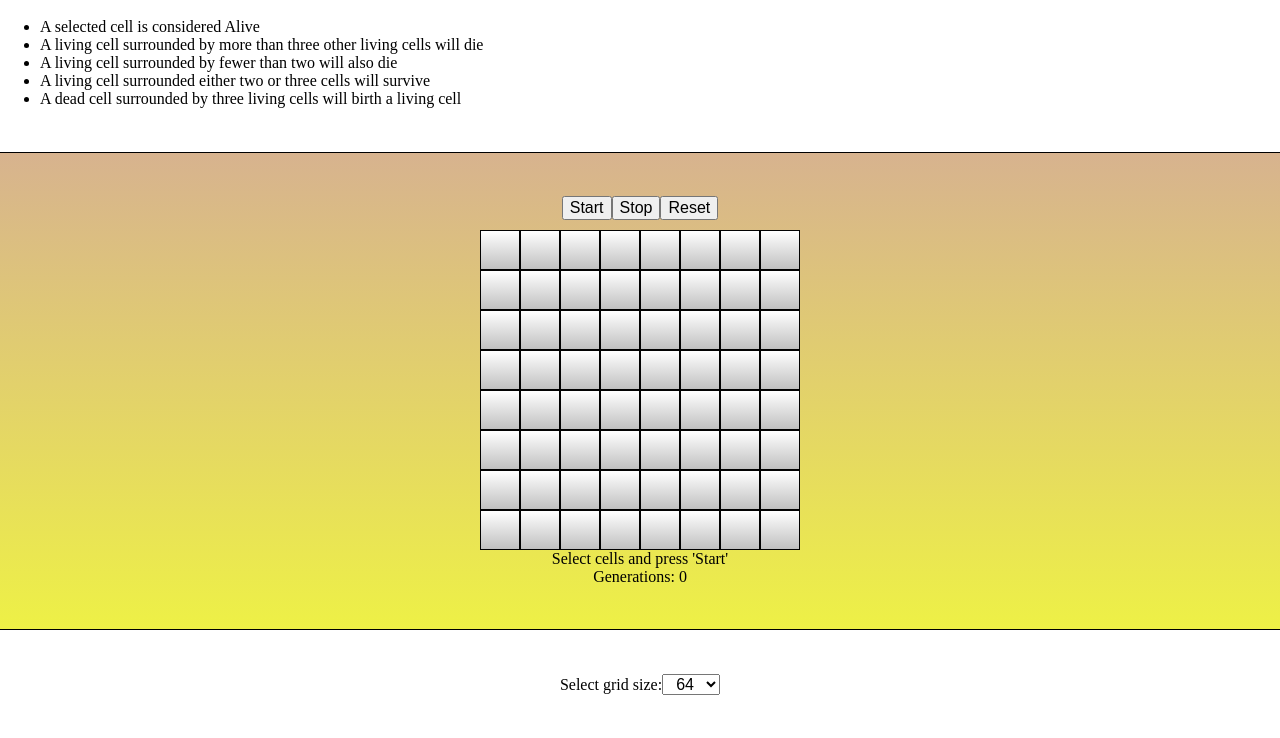
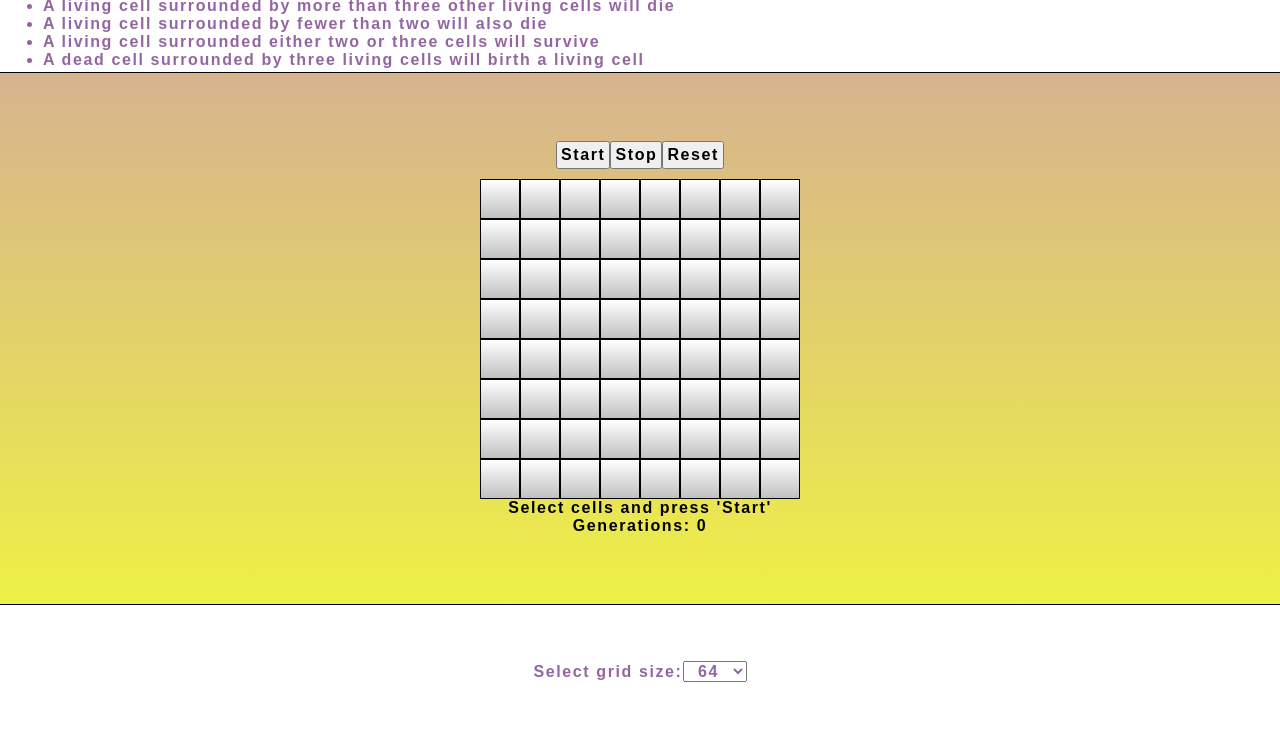
Before and after one commit to bbgrabbag/game-of-life, a React app: page / in a window 1280 px wide. Shown: the part 62-800 px from the top of the page. Built offline with nearby package versions, Linux system fonts and the light colour scheme.

Commit message:
font, colors, and layout

```diff
--- a/src/App/Grid.js
+++ b/src/App/Grid.js
@@ -72,7 +72,7 @@ export default class Grid extends Component {
                     {grid.map((selected, i) => <Box select={this.select} dimension={Math.sqrt(n)} n={n} key={i} selected={selected} i={i} />)}
                 </div>
                 {processing ? <p>Processing...</p> : <p>Select cells and press 'Start'</p>}
-                <p>Generations: {count}</p>
+                <p className="bold">Generations: {count}</p>
             </div>
         )
     }
--- a/src/styles.css
+++ b/src/styles.css
@@ -3,6 +3,10 @@
     font-size: 0;
     box-sizing: border-box;
     text-align: center;
+    letter-spacing: .1em;
+    font-family: MyriadArabic-Light, sans-serif;
+    font-weight: 600;
+    color: #57116da4;
 }
 
 select,
@@ -15,19 +19,23 @@ p {
 }
 h1{
     padding: 5px;
+    font-size: 24px;
+
+}
+button{
+    padding: 3px;
+    color: black;
 }
 ul{
-    /* list-style-type: none; */
     width: 85%;
     margin: auto 0;
 }
 li{
     text-align: left;
 }
-h1{
-    font-size: 24px;
+.bold{
+    font-weight: 700;
 }
-
 .pointer:hover {
     cursor: pointer;
 }
@@ -35,14 +43,14 @@ h1{
 .app-wrapper {
     display: grid;
     height: 100vh;
-    grid-template-rows: 1fr 7fr 1 fr;
+    grid-template-rows: 1fr 4fr 1fr;
 }
 
 .info-wrapper{
+    padding: 3px;
     display: flex;
     flex-direction: column;
 }
-
 
 .form-wrapper {
     display: flex;
@@ -54,17 +62,22 @@ h1{
     display: flex;
     flex-direction: column;
     align-items: center;
-    justify-content: center;
+    justify-content: space-around;
     background: linear-gradient(rgba(200, 150, 100, .726), rgba(231, 235, 0, 0.726));
     max-width: 100%;
     border-top: 1px solid black;
     border-bottom: 1px solid black;
 }
+.grid-wrapper p {
+    color: black;
+}
 
 .grid {
+
     display: flex;
     flex-wrap: wrap;
 }
+
 
 .box {
     border: 1px solid rgb(2, 2, 2);
@@ -81,3 +94,10 @@ h1{
     justify-content: center;
     align-items: center;
 }
+
+
+@media (min-height: 700px){
+    .grid-wrapper{
+        justify-content: center;
+    }
+}
```
